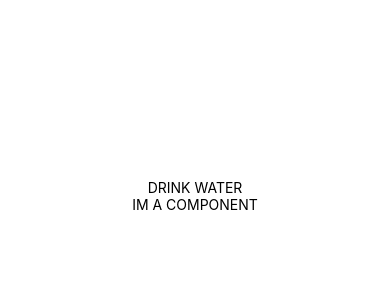
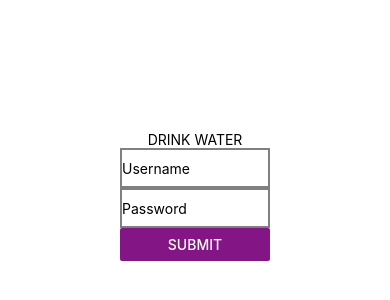
Before and after one commit to JeffKerpan/q3project, a React Native app: screen / in a window 390 px wide. Shown: the part 226-526 px from the top of the page. Built offline with nearby package versions, Linux system fonts and the light colour scheme.

Commit message:
add login form

```diff
--- a/App.js
+++ b/App.js
@@ -1,15 +1,28 @@
 import React from 'react';
 import { StyleSheet, Text, View } from 'react-native';
-import Comp1 from './components/Comp1.js';
+import Loginform from './components/loginform.js';
 import style from './styles/stylecomp.js';
 
 export default class App extends React.Component {
+
+  constructor () {
+    super();
+    this.state = {
+      id: 0,
+      name: "Johnny Bravo",
+      amounts: [],
+      token: {}
+    }
+  }
+
   render() {
     return (
+
       <View style={style.container}>
         <Text>DRINK WATER</Text>
-        <Comp1 />
+        <Loginform />
       </View>
+
     );
   }
 }
--- a/components/Comp1.js
+++ /dev/null
@@ -1,15 +0,0 @@
-import React, { Component } from 'react';
-import {AppRegistry, StyleSheet, Text, View} from 'react-native';
-
-class Comp1 extends Component {
-
-  render() {
-    return (
-      <View>
-        <Text>IM A COMPONENT</Text>
-      </View>
-    );
-  }
-}
-
-export default Comp1;
--- /dev/null
+++ b/components/loginform.js
@@ -0,0 +1,41 @@
+import React, { Component } from 'react';
+import {TextInput, Button, AppRegistry, StyleSheet, Text, View} from 'react-native';
+import style from '../styles/stylecomp.js';
+
+class Loginform extends Component {
+  constructor () {
+    super();
+    this.state = {
+      username: "",
+      password: ""
+    }
+  }
+
+onSubmit() {
+  try {
+    let response = fetch('https://localhost:8300/users/create');
+    return response
+  } catch (e) {
+    console.log("i am broken");
+  }
+  console.log("i am a console log")
+}
+
+  render() {
+    return (
+
+      <View>
+        <TextInput value={this.state.username} style={style.form} onChangeText={(value) => this.setState({username: value})} placeholder="Username" />
+        <TextInput value={this.state.password} style={style.form}
+        onChangeText={(value) => this.setState({password: value})} placeholder="Password" secureTextEntry={true} />
+        <Button
+        onPress={this.onSubmit}
+        title="Submit"
+        color="#841584"/>
+      </View>
+
+    );
+  }
+}
+
+export default Loginform;
--- a/styles/stylecomp.js
+++ b/styles/stylecomp.js
@@ -7,4 +7,10 @@ export default StyleSheet.create({
     alignItems: 'center',
     justifyContent: 'center',
   },
+  form: {
+    height:40,
+    width: 150,
+    borderColor: "grey",
+    borderWidth: 2
+  }
 })
```
